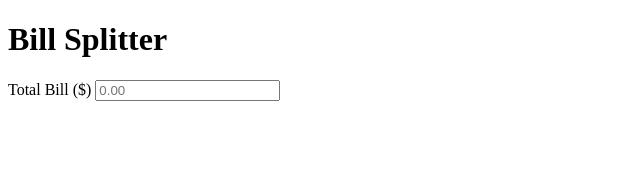
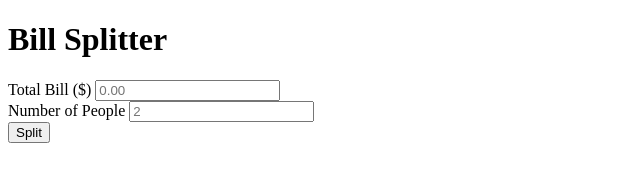
Before and after one commit to ayaangazali/bill-splitter, a plain HTML site: page index.html in a window 1280 px wide. Shown: the whole page, without its empty margins (0-640 px from the left). Drawn offline with Linux system fonts and the light colour scheme.

Commit message:
add people count input and split button

```diff
--- a/index.html
+++ b/index.html
@@ -13,7 +13,17 @@
 <input type="text" id="total" placeholder="0.00">
 </div>
 
+<div class="row">
+<label>Number of People</label>
+<input type="text" id="people" placeholder="2">
 </div>
 
+<button onclick="splitBill()">Split</button>
+
+<div id="results"></div>
+
+</div>
+
+<script src="app.js"></script>
 </body>
 </html>
```
